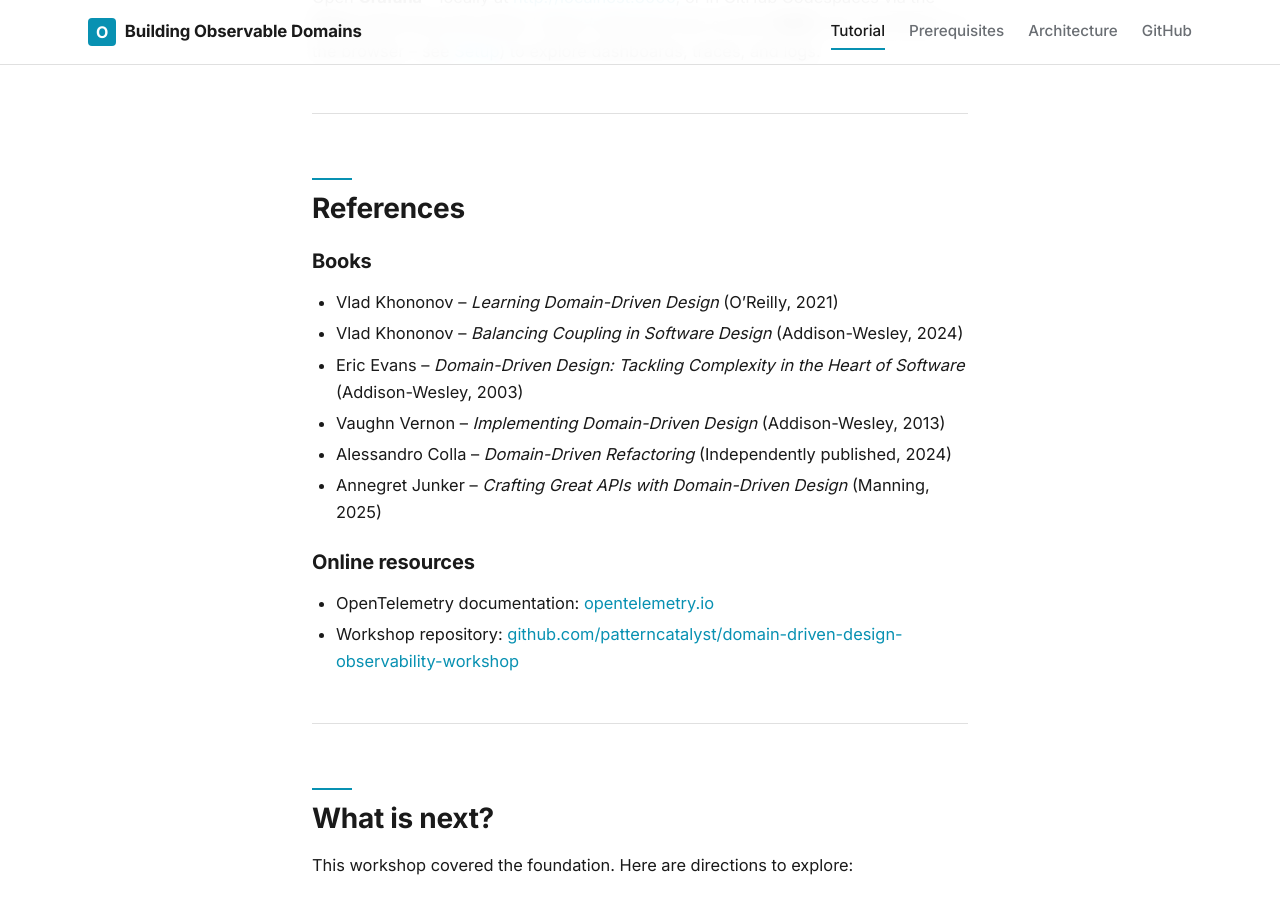
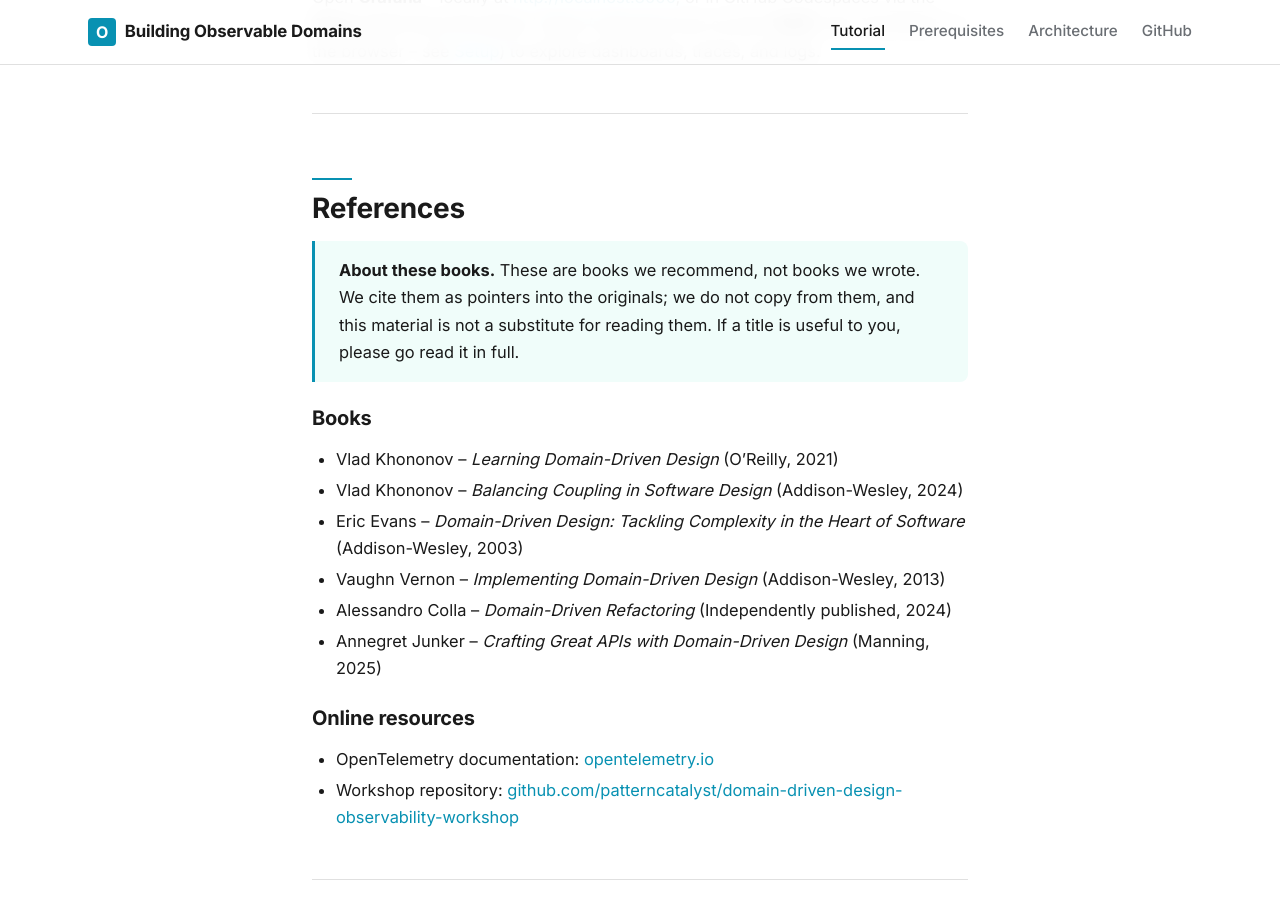
Before and after one commit to patterncatalyst/domain-driven-design-observability-workshop, a Jekyll site: the page built from _docs/06-wrap-up.md, in a window 1280 px wide and 900 px high, scrolled down 2769 px. Built offline with Jekyll 4.4.1, drawn with Linux system fonts in a browser that asks for light colours.

Commit message:
docs: add reading-list disclaimer to book references (#5)

```diff
--- a/_docs/06-wrap-up.md
+++ b/_docs/06-wrap-up.md
@@ -67,6 +67,8 @@
 
 ## References
 
+> **About these books.** These are books we recommend, not books we wrote. We cite them as pointers into the originals; we do not copy from them, and this material is not a substitute for reading them. If a title is useful to you, please go read it in full.
+
 ### Books
 
 - Vlad Khononov -- *Learning Domain-Driven Design* (O'Reilly, 2021)
```
Also changed, not shown: _docs/addendum-b-advanced-patterns.md (+2 -0 lines).
